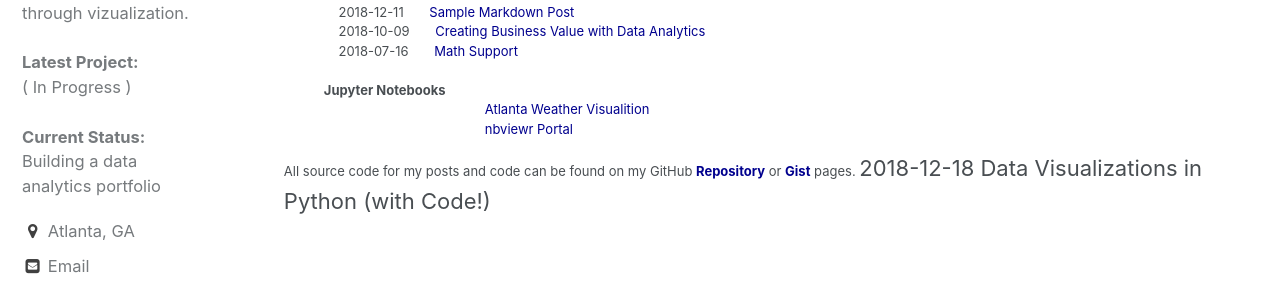
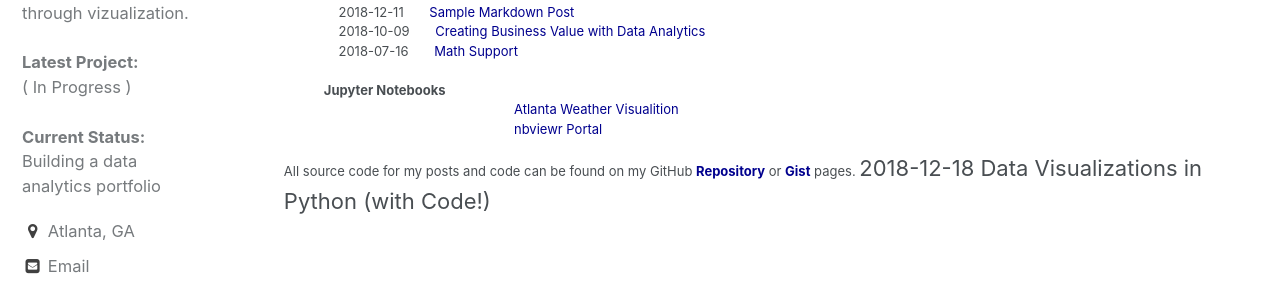
Before and after one commit to loganblackstad/loganblackstad.github.io, a Jekyll site: the page built from _pages/archive.html, in a window 1280 px wide. Shown: the part 349-642 px from the top of the page. Built offline with Jekyll 4.4.1, drawn with Linux system fonts in a browser that asks for light colours.

Commit message:
Update archive.html

```diff
--- a/_pages/archive.html
+++ b/_pages/archive.html
@@ -30,10 +30,10 @@ author_profile: true
 
 <br>
 <strong>Jupyter Notebooks</strong><br>
-&nbsp; &nbsp; &nbsp; &nbsp; &nbsp; &nbsp; &nbsp; &nbsp; &nbsp; &nbsp; &nbsp; &nbsp; &nbsp; &nbsp; &nbsp; &nbsp; &nbsp; &nbsp; &nbsp; &nbsp; &nbsp; &nbsp;
+&nbsp; &nbsp; &nbsp; &nbsp; &nbsp; &nbsp; &nbsp; &nbsp; &nbsp; &nbsp; &nbsp; &nbsp; &nbsp; &nbsp; &nbsp; &nbsp; &nbsp; &nbsp; &nbsp; &nbsp; &nbsp; &nbsp; &nbsp; &nbsp; &nbsp; &nbsp;
 <a href="https://nbviewer.jupyter.org/github/loganblackstad/loganblackstad.github.io/blob/master/_notebooks/atlanta-weather-plotting.ipynb" style="color:#00008e">Atlanta Weather Visualition</a>
 <br>
-&nbsp; &nbsp; &nbsp; &nbsp; &nbsp; &nbsp; &nbsp; &nbsp; &nbsp; &nbsp; &nbsp; &nbsp; &nbsp; &nbsp; &nbsp; &nbsp; &nbsp; &nbsp; &nbsp; &nbsp; &nbsp; &nbsp;
+&nbsp; &nbsp; &nbsp; &nbsp; &nbsp; &nbsp; &nbsp; &nbsp; &nbsp; &nbsp; &nbsp; &nbsp; &nbsp; &nbsp; &nbsp; &nbsp; &nbsp; &nbsp; &nbsp; &nbsp; &nbsp; &nbsp; &nbsp; &nbsp; &nbsp; &nbsp;
 <a href="http://nbviewer.jupyter.org/" style="color:#00008e">nbviewr Portal</a>
 <br>
 
```
